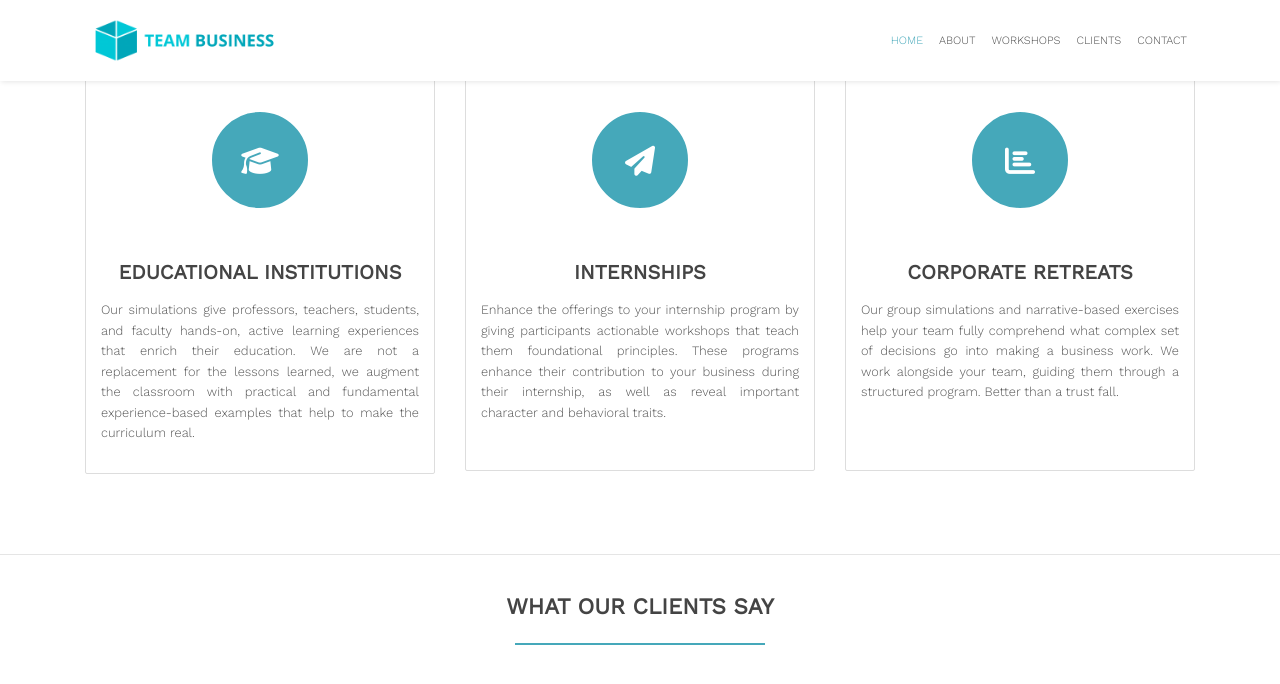
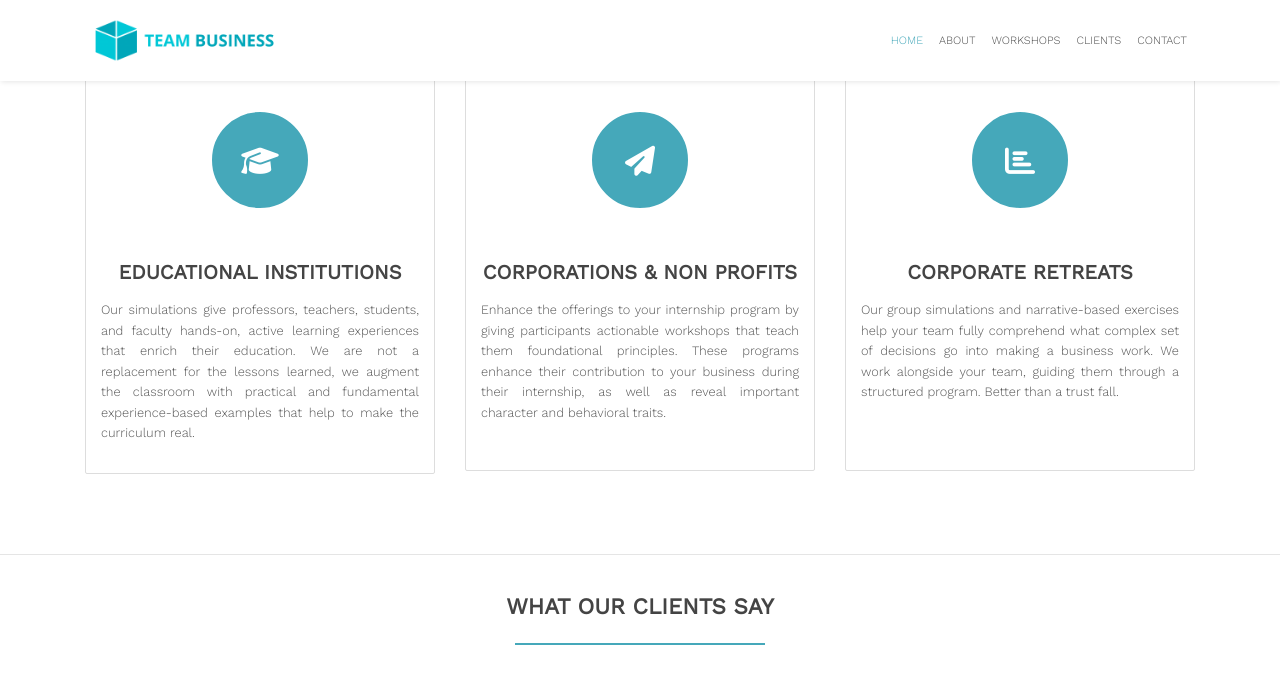
Before and after one commit to zac-heisey/team-business, a Jekyll site: the page built from index.md, in a window 1280 px wide and 900 px high, scrolled down 2531 px, cut to the strip 0-703 px from the top of the window. Shown: the top 684 px of the strip. Built offline with Jekyll 4.4.1, drawn with Linux system fonts in a browser that asks for light colours; nearby versions of some CDN libraries.

Commit message:
Update from Forestry.io Lara Azzam updated _data/services.yml

```diff
--- a/_data/services.yml
+++ b/_data/services.yml
@@ -6,7 +6,7 @@
     experience-based examples that help to make the curriculum real.
   fa-icon: fa-graduation-cap
   link:
-- title: Internships
+- title: Corporations & Non Profits
   description: Enhance the offerings to your internship program by giving participants
     actionable workshops that teach them foundational principles. These programs enhance
     their contribution to your business during their internship, as well as reveal
```
